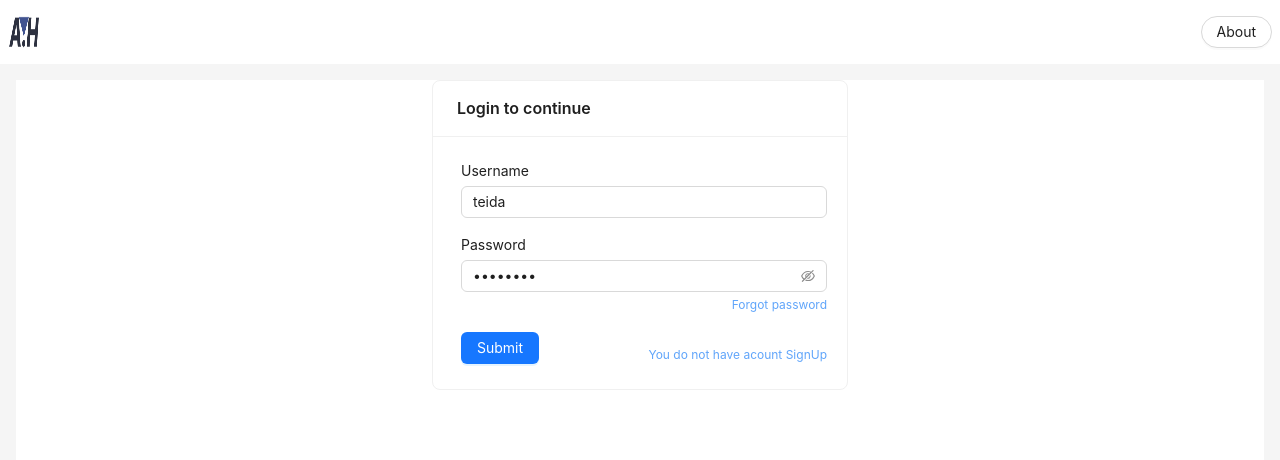
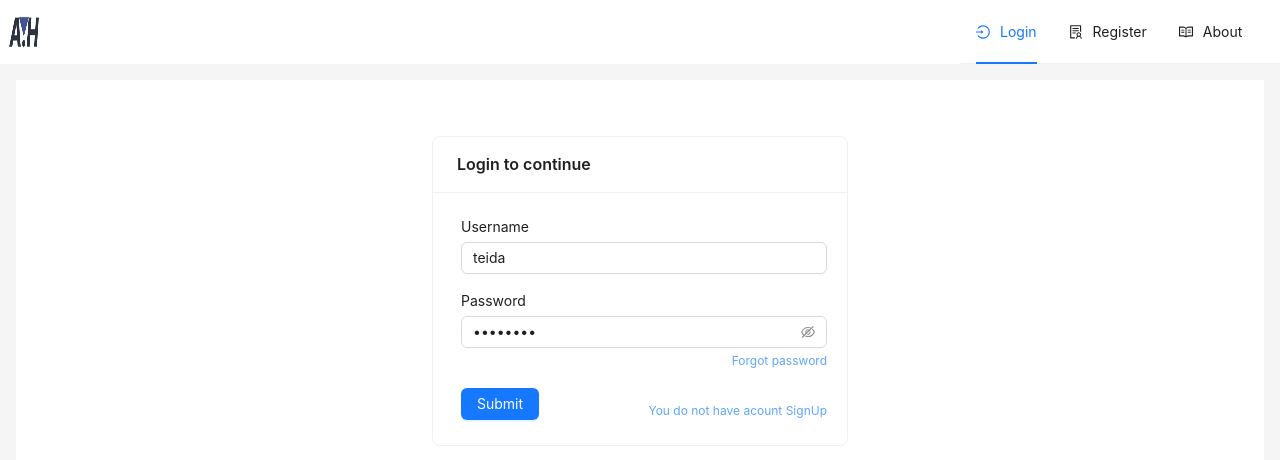
Before and after one commit to teiderrems/applications, a Next.js app: page /login in a window 1280 px wide. Shown: the top 460 px of the page. Built offline with nearby package versions, Linux system fonts and the light colour scheme.

Commit message:
update home page

```diff
--- a/src/app/about/page.tsx
+++ b/src/app/about/page.tsx
@@ -18,8 +18,8 @@ export default function About() {
 
   const [text,setText]=useState<{key:string,content:string}>(Text[1]);
   return (
-    <div className='flex flex-col items-center flex-1 h-full w-full text-pretty bg-white'>
-        <p className=' p-4 text-justify text-sm'>
+    <div className='flex flex-col items-center justify-center flex-1 h-full w-full text-pretty'>
+        <p className=' p-4 text-wrap truncate text-justify text-sm'>
           {text.content}
         </p>
     </div>
--- a/src/app/layout.tsx
+++ b/src/app/layout.tsx
@@ -12,7 +12,7 @@ import {
   UnorderedListOutlined,
   UserOutlined,
 } from "@ant-design/icons";
-import { Avatar, Button, Layout, Menu, theme } from "antd";
+import { Avatar, Button, Layout, Menu, MenuProps, theme } from "antd";
 import { ItemType, MenuItemType } from "antd/es/menu/hooks/useItems";
 import { usePathname, useRouter } from "next/navigation";
 import logo from "../../public/icon.png";
@@ -21,6 +21,11 @@ import Link from "next/link";
 import Axios from "@/hooks/axios.config";
 
 const { Header, Sider, Content } = Layout;
+
+
+
+
+
 
 const AppLayout = ({
   children,
@@ -210,6 +215,38 @@ const AppLayout = ({
     },
   ];
 
+  type MenuItem = Required<MenuProps>['items'][number];
+
+const navBar: MenuItem[] = [
+  {
+    key: "2",
+    icon: <LoginOutlined />,
+    label: "Login",
+    onClick: () => {
+      router.replace("/login");
+      setSelected("2");
+    },
+  },
+  {
+    key: "3",
+    icon: <SolutionOutlined />,
+    label: "Register",
+    onClick: () => {
+      router.replace("/register");
+      setSelected("3");
+    },
+  },
+  {
+    key: "7",
+    icon: <ReadOutlined />,
+    label: "About",
+    onClick: () => {
+      router.push("/about");
+      setSelected("7");
+    },
+  },
+];
+
   const router = useRouter();
   const [selected, setSelected] = useState("1");
 
@@ -318,7 +355,7 @@ const AppLayout = ({
         <title>Applications Histories</title>
       </head>
       <body className="h-screen overflow-hidden">
-        <Layout className="min-h-screen static bg-white">
+        <Layout className="min-h-screen static">
           { user && <Sider trigger={null} collapsible collapsed={collapsed}>
             <Link href="/">
               <Image
@@ -339,7 +376,7 @@ const AppLayout = ({
             />
           </Sider>
           }
-          <Layout className="min-h-screen w-full">
+          <Layout className="h-full w-full">
             <Header
               style={{ padding: 0, background: colorBgContainer }}
               className="flex justify-between items-center"
@@ -357,7 +394,7 @@ const AppLayout = ({
                 src={logo}
                 alt="logo"
                 className="h-12 w-52 cursor-pointer"
-            />} type="text"  className="w-16 ml-2"/>}
+            />} type="link" href="/"  className="w-16 ml-2" />}
               {profile && user ? (
                 <Link href="/user/profile">
                   <Avatar
@@ -373,7 +410,16 @@ const AppLayout = ({
                   />
                 </Link>
               ) : (
-                  <Button href="/about" className="rounded-full mr-2" >About</Button>
+                <Menu
+                theme="light"
+                mode="horizontal"
+                selectedKeys={[selected]}
+                style={{
+                  width: "25%",
+                  height:"100%"
+                }}
+                items={navBar}
+            />
               )}
             </Header>
             <Content
--- a/src/app/login/page.tsx
+++ b/src/app/login/page.tsx
@@ -116,7 +116,7 @@ function Login() {
 
   return (
     <div
-      className=" h-full flex flex-col justify-center items-center text-sm"
+      className=" h-full flex flex-col mt-14 justify-center items-center text-sm"
     >
       {contextHolder}
       <Card title="Login to continue" className="md:w-1/3">
--- a/src/app/page.tsx
+++ b/src/app/page.tsx
@@ -25,12 +25,6 @@ export default function Home() {
                     Que vous soyez un professionnel chevronné ou un jeune talent plein de potentiel, nous sommes
                     impatients
                     de découvrir ce que vous pouvez apporter à notre équipe.</p>
-                <div className="flex justify-center space-x-10">
-                    <Button type="link" size="large" href="/login" className=" font-bold border border-gray-300 hover:bg-blue-500 hover:text-white">Sign In </Button>
-                    <Button type="link" size="large" href="/register" className="font-bold border border-gray-300 hover:bg-blue-500 hover:text-white">Sign Up </Button>
-                </div>
-            </div>
-        </div>
                 <Card title="Contact" className="flex flex-col space-y-2">
                     <div className="flex space-x-3">
                         <MailOutlined/><span>teidaremi0@gmail.com</span>
@@ -41,6 +35,8 @@ export default function Home() {
                     &copy; 2024
 
                 </Card>
+            </div>
+        </div>
     </main>
   );
 }
--- a/src/app/register/page.tsx
+++ b/src/app/register/page.tsx
@@ -101,7 +101,7 @@ export default function Register() {
   };
   return (
     <div
-      className="h-screen flex flex-col text-sm items-center"
+      className="h-full mt-4 flex flex-col text-sm items-center"
     >
       {contextHolder}
       <Card title="SignIn to continue">
--- a/src/app/reset-password/confirm-email/page.tsx
+++ b/src/app/reset-password/confirm-email/page.tsx
@@ -40,7 +40,7 @@ export default function ConfirmEmail() {
         }
     }
     return (
-        <div className="flex flex-col h-full items-center justify-center">
+        <div className="flex flex-col mt-24 h-full items-center justify-center">
             {contextHolder}
             <Card title="Confirm Email" className="md:w-1/3">
                 <form className="w-full flex flex-col space-y-4" onSubmit={handleSubmit}>
--- a/src/app/reset-password/page.tsx
+++ b/src/app/reset-password/page.tsx
@@ -50,7 +50,7 @@ function ResetPassword() {
         }
     }
     return (
-        <div className="flex flex-col h-full items-center justify-center">
+        <div className="flex flex-col h-full  mt-14 items-center justify-center">
             {contextHolder}
             <Card title="Reset Password" className="md:w-1/3">
                 <form className="w-full flex flex-col space-y-2" onSubmit={handleSubmit}>
--- a/src/app/user/profile/page.tsx
+++ b/src/app/user/profile/page.tsx
@@ -266,8 +266,8 @@ export default function UserDetailInfo() {
   }
   return (
     <div className="flex-1 flex flex-col items-center">
-      <div className="flex-1 space-y-5 h-5/6 justify-center items-center mx-2 md:mx-0 my-4 flex flex-col">
-      <div className="flex-1 space-y-10 h-5/6 flex flex-col">
+      <div className="flex-1 space-y-3 h-5/6 justify-center items-center mx-2 md:mx-0 my-4 flex flex-col">
+      <div className="flex-1 space-y-6 h-5/6 flex flex-col">
         <div className=" w-full flex flex-row space-x-2">
           {(profile as string).includes('base64')?<Avatar
             className="h-24 w-24 self-start"
```
Lines whose indentation alone changed are shown as unchanged.
